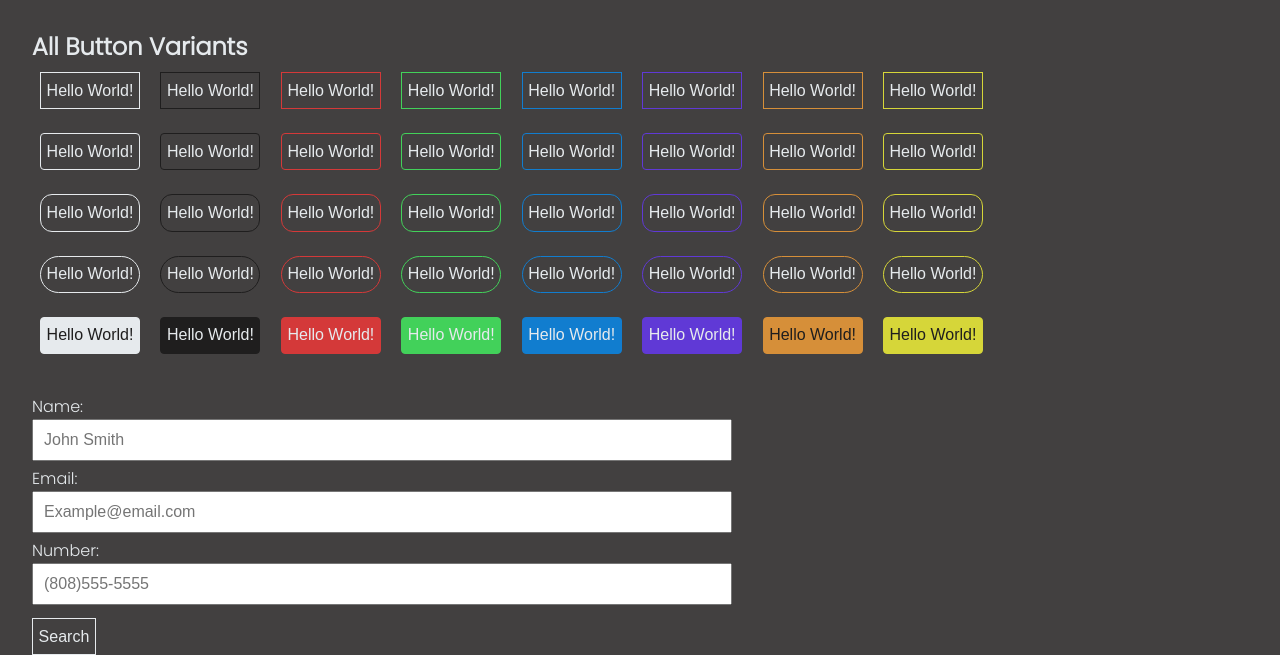
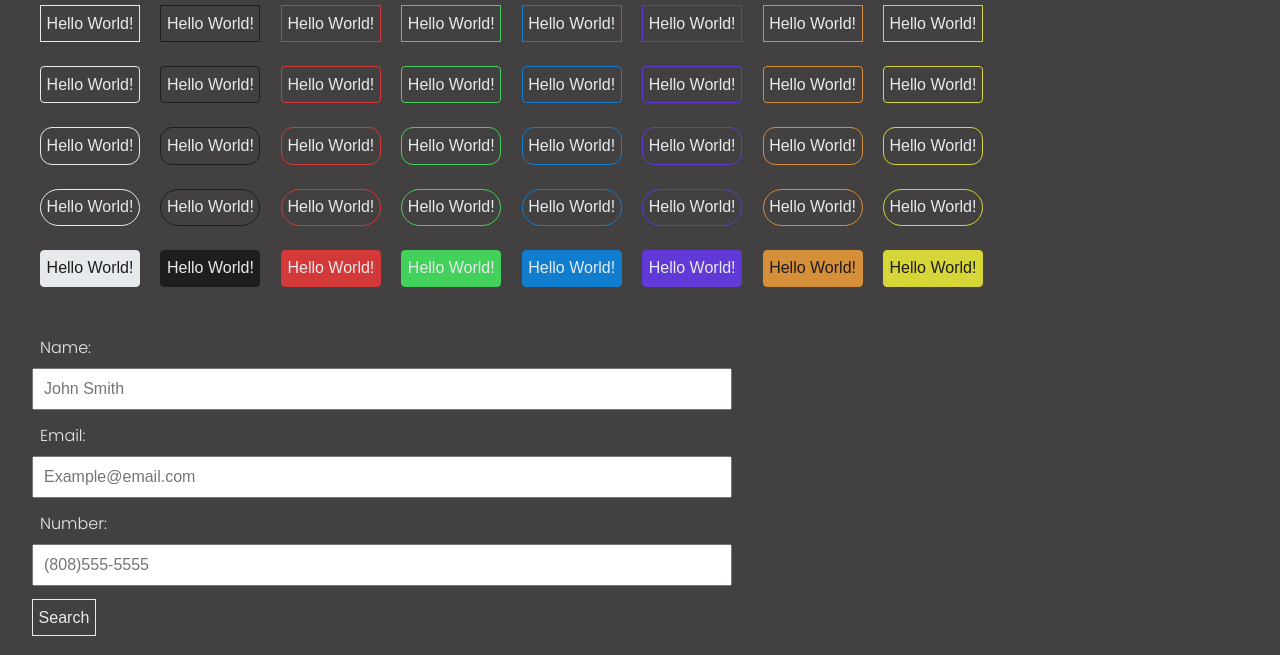
Before and after one commit to Ali-Row/Keen, a plain HTML site: page index.html in a window 1280 px wide. Shown: the part 161-816 px from the top of the page. Drawn offline with Linux system fonts and the light colour scheme.

Commit message:
Finish layouts

```diff
--- a/index.html
+++ b/index.html
@@ -32,10 +32,10 @@
         </ul>
     </nav>
 
+    <div class="container txt-center">
         <h1 class="txt-light pad-1 mar-l-3">Keen CSS Demo!</h1>
 
-    <div class="mar-t-5 mar-l-5">
-        <h2 class="txt-light">All Button Variants</h2>
+        <div class="mar-l-5">
             <button class="mar-1 keen-btn">Hello World!</button>
             <button class="mar-1 keen-btn btn-dark">Hello World!</button>
             <button class="mar-1 keen-btn btn-red">Hello World!</button>
@@ -90,7 +90,7 @@
             <button class="mar-1 keen-btn-dark btn-yellow rounded-min bg-yellow">Hello World!</button>
         </div>
 
-    <div class="container mar-t-5 mar-l-5">
+        <section class="container mar-t-5 mar-l-5">
             <div class="mar-auto">
                 <form action="submit" class="form">
                     <label class="txt-light" for="name">Name:</label>
@@ -103,7 +103,12 @@
 
                 <button class="keen-btn mar-t-1">Search</button>
             </div>
+        </section>
     </div>
+
+    <footer>
+
+    </footer>
 
 </body>
 </html>
--- a/keen.scss
+++ b/keen.scss
@@ -147,6 +147,9 @@ body {
     margin-bottom: 5px;
     font-size: 1rem;
 }
+.form > label {
+    margin: 8px;
+}
 // Transparent button color classes
 .btn-dark {
     border-color: $dark;
@@ -284,6 +287,7 @@ body {
     margin: .5rem;
 }
 
+// Margin tops
 .mar-t-5 {
     margin-top: 2rem;
 }
@@ -300,6 +304,7 @@ body {
     margin-top: .5rem;
 }
 
+// Margin bottoms
 .mar-b-5 {
     margin-bottom: 2rem;
 }
@@ -316,6 +321,7 @@ body {
     margin-bottom: .5rem;
 }
 
+// Margin rights
 .mar-r-5 {
     margin-right: 2rem;
 }
@@ -332,6 +338,7 @@ body {
     margin-right: .5rem;
 }
 
+// Margin lefts
 .mar-l-5 {
     margin-left: 2rem;
 }
@@ -347,11 +354,10 @@ body {
 .mar-l-1 {
     margin-left: .5rem;
 }
-
+// Centerings
 .mar-auto {
     margin: auto;
 }
-
 .txt-center {
     align-items: center;
 }
```
Also changed, not shown: keen.css, keen.min.css, 2 other files. Lines whose indentation alone changed are shown as unchanged.
